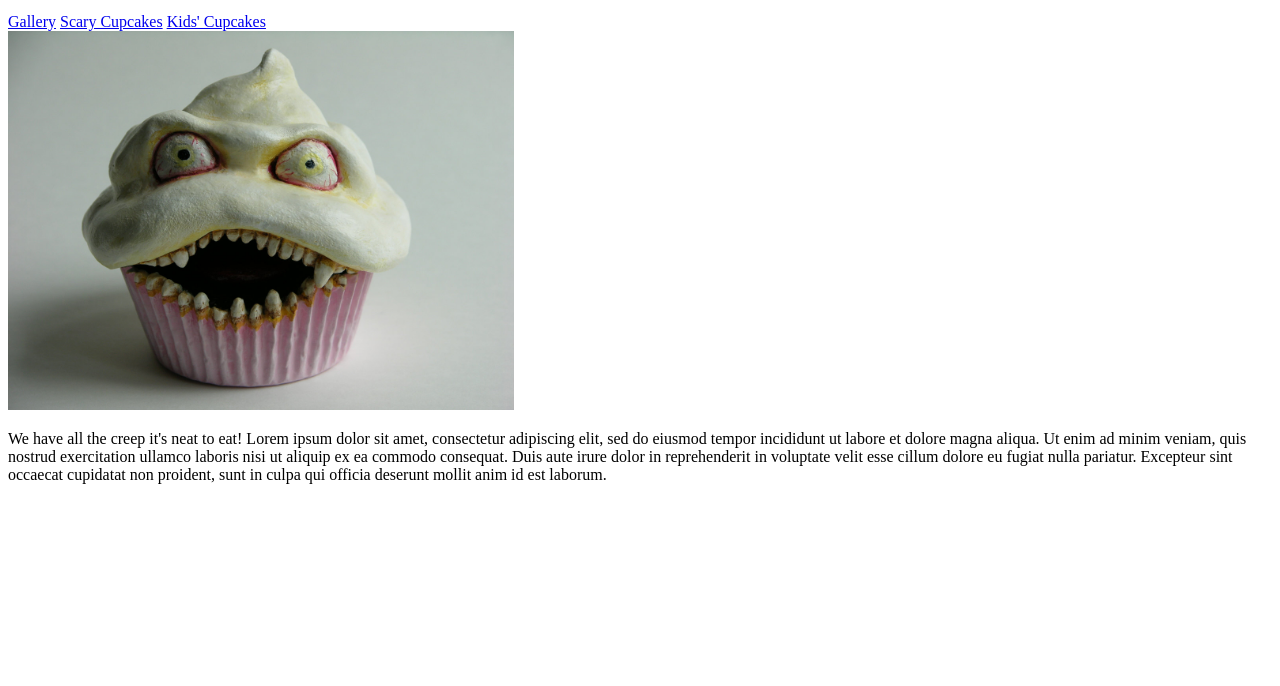
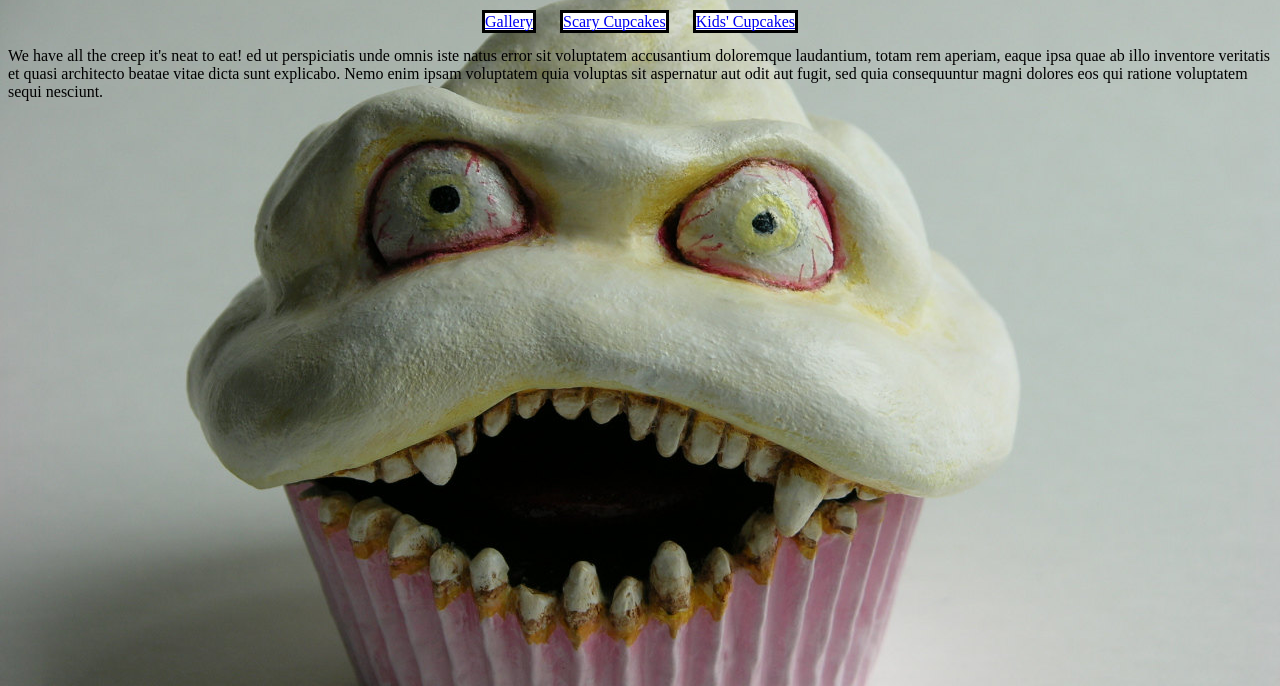
Before and after one commit to Erikzaksf/cupcake-shop, a plain HTML site: page index.html in a window 1280 px wide. Shown: the part 114-800 px from the top of the page. Drawn offline with Linux system fonts and the light colour scheme.

Commit message:
Fixed index updated styles adding background photo to index page.

```diff
--- a/index.html
+++ b/index.html
@@ -1,7 +1,7 @@
 <!DOCTYPE html>
 <html>
   <head>
-    <link href="css/styles.css" rel="stylsheet" type="text/css">
+    <link href="css/styles.css" rel="stylesheet" type="text/css">
     <meta charset="utf-8">
     <title>Cupcake Shack</title>
   </head>
@@ -9,20 +9,16 @@
     <h1>Cupcake Shack</h1>
     <h2>So sweet it's creepy!</h2>
     <div class="links">
-        <a class="link-box" href="gallery.html">Gallery</a>
-        <a class="link-box" href="scary-cupcakes.html">Scary Cupcakes</a>
-        <a class="link-box" href="kids-cupcakes.html">Kids' Cupcakes</a>
+      <a class="link-box" href="gallery.html">Gallery</a>
+      <a class="link-box" href="scary-cupcakes.html">Scary Cupcakes</a>
+      <a class="link-box" href="kids-cupcakes.html">Kids' Cupcakes</a>
     </div>
-    <img src="img/favorite.jpg" alt="Creepy cupcake" height="40%" width="40%">
-    <p>We have all the creep it's neat to eat! Lorem ipsum
-      dolor sit amet, consectetur adipiscing elit, sed do
-      eiusmod tempor incididunt ut labore et dolore magna
-      aliqua. Ut enim ad minim veniam, quis nostrud
-      exercitation ullamco laboris nisi ut aliquip ex ea
-      commodo consequat. Duis aute irure dolor in
-      reprehenderit in voluptate velit esse cillum dolore
-      eu fugiat nulla pariatur. Excepteur sint occaecat
-      cupidatat non proident, sunt in culpa qui officia
-      deserunt mollit anim id est laborum.</p>
+    <p>We have all the creep it's neat to eat! ed ut perspiciatis
+      unde omnis iste natus error sit voluptatem accusantium doloremque
+      laudantium, totam rem aperiam, eaque ipsa quae ab illo inventore
+      veritatis et quasi architecto beatae vitae dicta sunt explicabo.
+      Nemo enim ipsam voluptatem quia voluptas sit aspernatur aut odit
+      aut fugit, sed quia consequuntur magni dolores eos qui ratione
+      voluptatem sequi nesciunt. </p>
   </body>
 </html>
```
Also changed, not shown: welcome.html (deleted).
